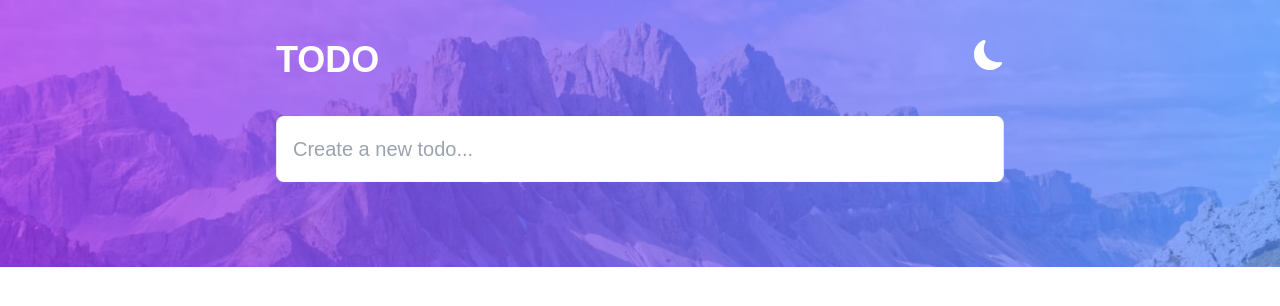
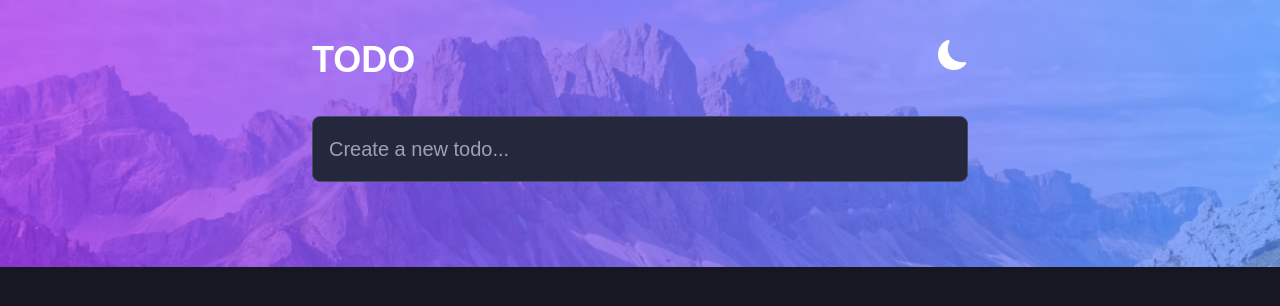
Before and after one commit to Warisaremou/Todo-app, a React (Create React App) app: page / in a window 1280 px wide. Shown: the top 306 px of the page. Built offline with nearby package versions, Linux system fonts and the light colour scheme; the HTML template or start-up script is replaced by a standard one.

Commit message:
Adding dark mode toogle to my app using useEffect and useState

```diff
--- a/src/Components/App.jsx
+++ b/src/Components/App.jsx
@@ -11,21 +11,31 @@ function App() {
   const desktopBackground = (<img src={desktopBg} alt="Desktop-bg" className="absolute top-0 left-0 right-0 -z-10 w-full" />)
 
   const savedTodo = localStorage.getItem('todos')
+  const [inputValue, setInputValue] = useState('')
   const [todo, setTodo] = useState(savedTodo ? JSON.parse(savedTodo) : [])
+  const [theme, setTheme] = useState('light')
 
   useEffect(() => {
     localStorage.setItem('todos', JSON.stringify(todo))
   }, [todo])
-  const [inputValue, setInputValue] = useState('')
+  useEffect(() => {
+    if (theme === 'light') {
+        document.documentElement.classList.add('dark')
+    } else {
+        document.documentElement.classList.remove('dark')
+    }
+}, [theme])
 
   return (
     <div className="font-josefin relative">
-      <div className="max-w-screen-md mx-auto pt-5 px-5 md:px-  14">
-        <Header inputValue={inputValue} setInputValue={setInputValue} setTodo={setTodo} />
+      <div className="max-w-screen-md mx-auto pt-5 px-5 md:px-14">
+        <Header inputValue={inputValue} setInputValue={setInputValue} setTodo={setTodo} theme={theme} setTheme={setTheme} />
         <TodoList todo={todo} setTodo={setTodo} />
       </div>
       <div className="layout">
         <MatchMediaWrapper mobileBackground={mobileBackground} desktopBackground={desktopBackground} />
+      </div>
+      <div className="bg-white-body dark:bg-dark-bg transition ease-in-out duration-300 h-screen w-full absolute top-0 left-0 right-0 -z-20">
       </div>
     </div>
   );
```
